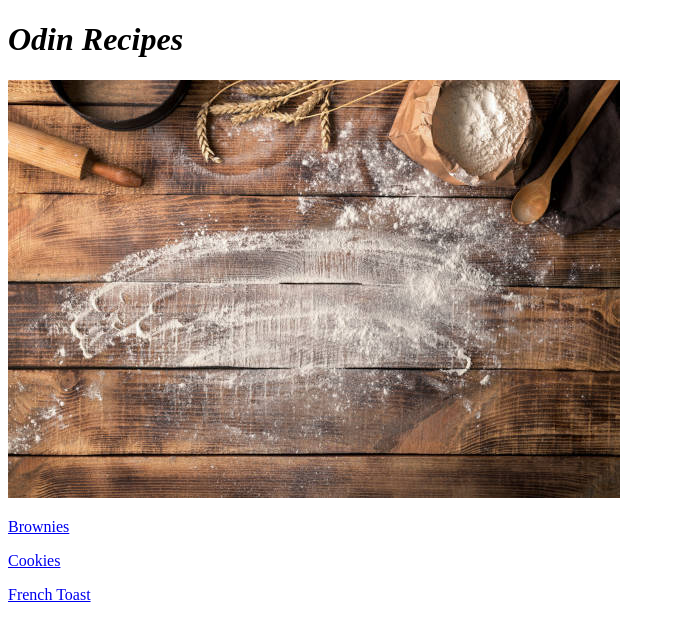
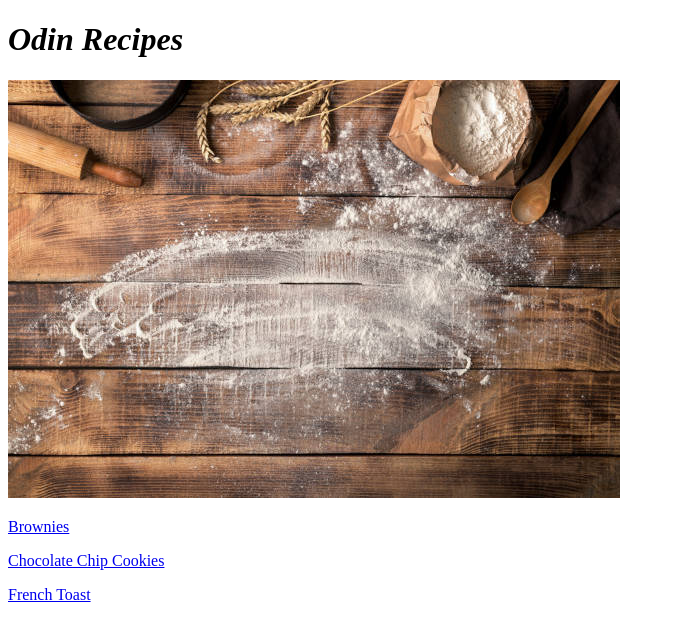
Before and after one commit to ghostMantid/odin-recipes, a plain HTML site: page index.html in a window 1280 px wide. Shown: the whole page, without its empty margins (0-675 px from the left). Drawn offline with Linux system fonts and the light colour scheme.

Commit message:
Change "Cookies" to "Chocolate Chip Cookies"

```diff
--- a/index.html
+++ b/index.html
@@ -8,7 +8,7 @@
         <em><h1>Odin Recipes</h1></em>
         <img src="images/recipes.jpg">
         <p><a href="recipes/brownies.html">Brownies</a></p>
-        <p><a href="recipes/cookies.html">Cookies</a></p>
+        <p><a href="recipes/cookies.html">Chocolate Chip Cookies</a></p>
         <p><a href="recipes/french-toast.html">French Toast</a></p>
     </body>
 </html>
```
